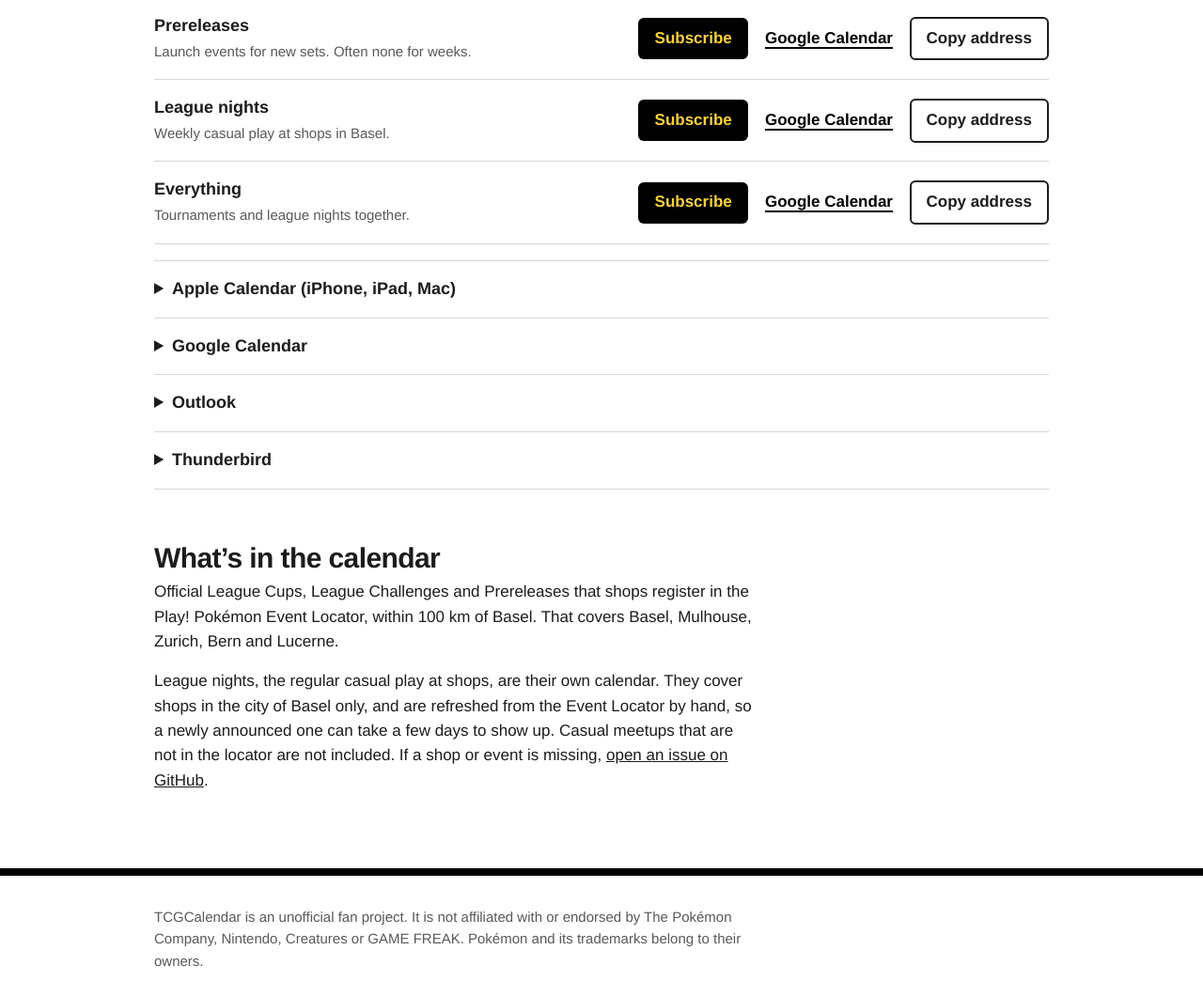
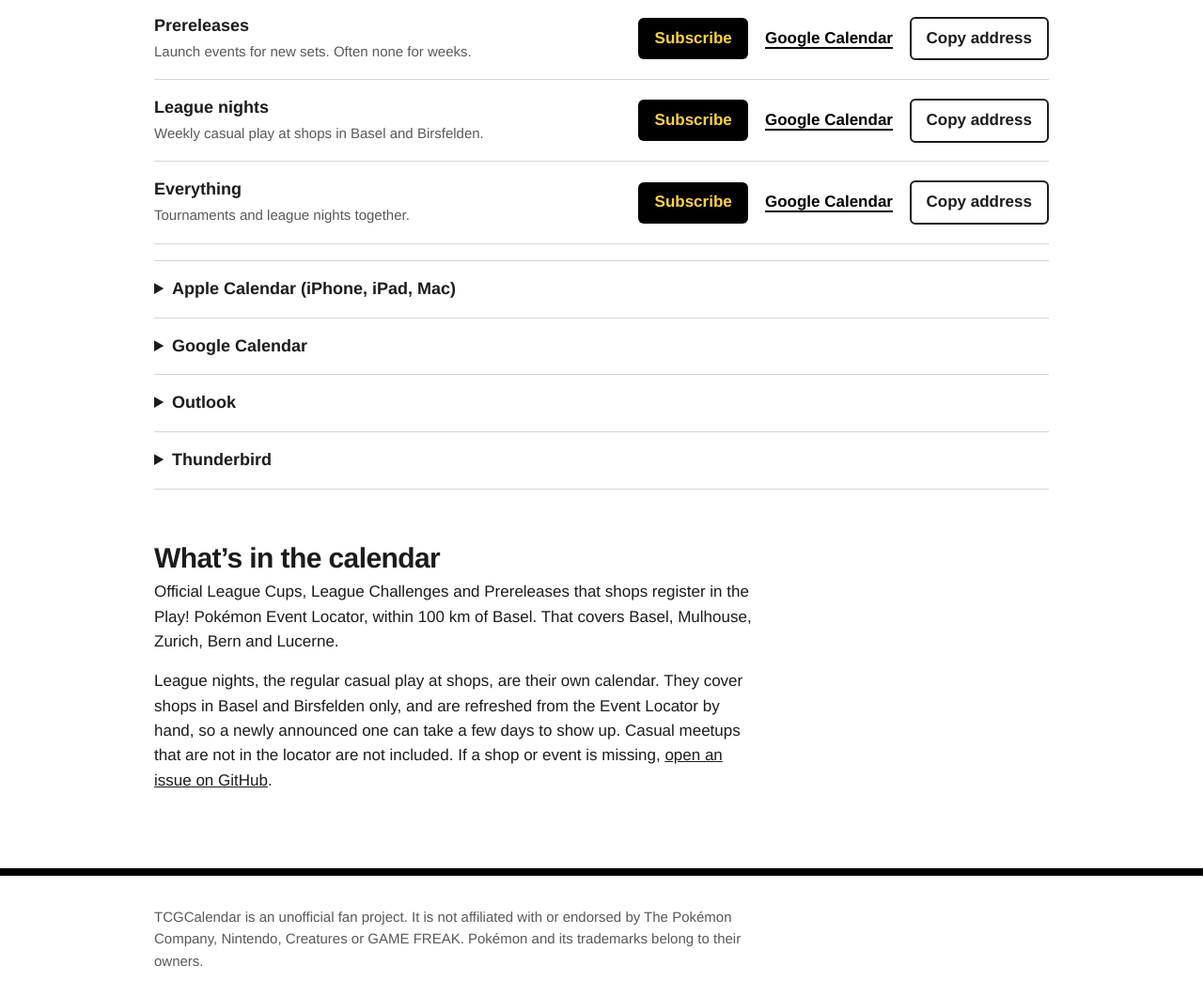
Before and after one commit to joerimulder/tcg-calendar, a plain HTML site: page docs/index.html in a window 1280 px wide. Shown: the part 1542-2586 px from the top of the page at 94% size. Drawn offline with Linux system fonts and the light colour scheme; no server answers.

Commit message:
Include Birsfelden in league nights
Co-Authored-By: Claude Sonnet 5.5 <noreply@anthropic.com>
Claude-Session: https://claude.ai/code/session_015Qrp5nJ6knVfXERc6pU2fo

```diff
--- a/data/manual_events.json
+++ b/data/manual_events.json
@@ -1,6 +1,7 @@
 {
   "league_night_cities": [
-    "Basel"
+    "Basel",
+    "Birsfelden"
   ],
   "venue_name_overrides": {
     "MARO GAMES": "MaRo Games",
--- a/docs/index.html
+++ b/docs/index.html
@@ -265,7 +265,7 @@ footer p { max-width: 40rem; margin: 0 0 0.9rem; color: var(--muted); font-size:
         </div>
       </li>
       <li class="feed" data-feed="basel-leagues">
-        <div class="feed-info"><strong>League nights</strong><span>Weekly casual play at shops in Basel.</span></div>
+        <div class="feed-info"><strong>League nights</strong><span>Weekly casual play at shops in Basel and Birsfelden.</span></div>
         <div class="feed-actions">
           <a class="btn small" data-link="webcal" href="webcal://tcgcalendar.ch/basel-leagues.ics">Subscribe</a>
           <a class="quiet" data-link="google" href="#">Google Calendar</a>
@@ -331,7 +331,7 @@ footer p { max-width: 40rem; margin: 0 0 0.9rem; color: var(--muted); font-size:
     <h2 id="what">What’s in the calendar</h2>
     <div class="prose">
       <p>Official League Cups, League Challenges and Prereleases that shops register in the Play! Pokémon Event Locator, within 100 km of Basel. That covers Basel, Mulhouse, Zurich, Bern and Lucerne.</p>
-      <p>League nights, the regular casual play at shops, are their own calendar. They cover shops in the city of Basel only, and are refreshed from the Event Locator by hand, so a newly announced one can take a few days to show up. Casual meetups that are not in the locator are not included. If a shop or event is missing, <a href="https://github.com/joerimulder/tcg-calendar/issues">open an issue on GitHub</a>.</p>
+      <p>League nights, the regular casual play at shops, are their own calendar. They cover shops in Basel and Birsfelden only, and are refreshed from the Event Locator by hand, so a newly announced one can take a few days to show up. Casual meetups that are not in the locator are not included. If a shop or event is missing, <a href="https://github.com/joerimulder/tcg-calendar/issues">open an issue on GitHub</a>.</p>
     </div>
   </section>
 </main>
```
Also changed, not shown: 1 other file.
